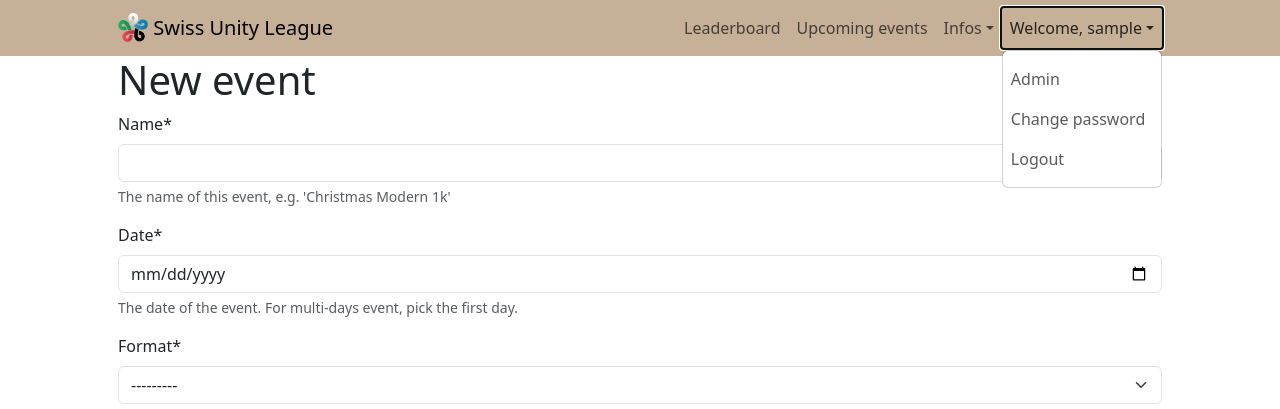
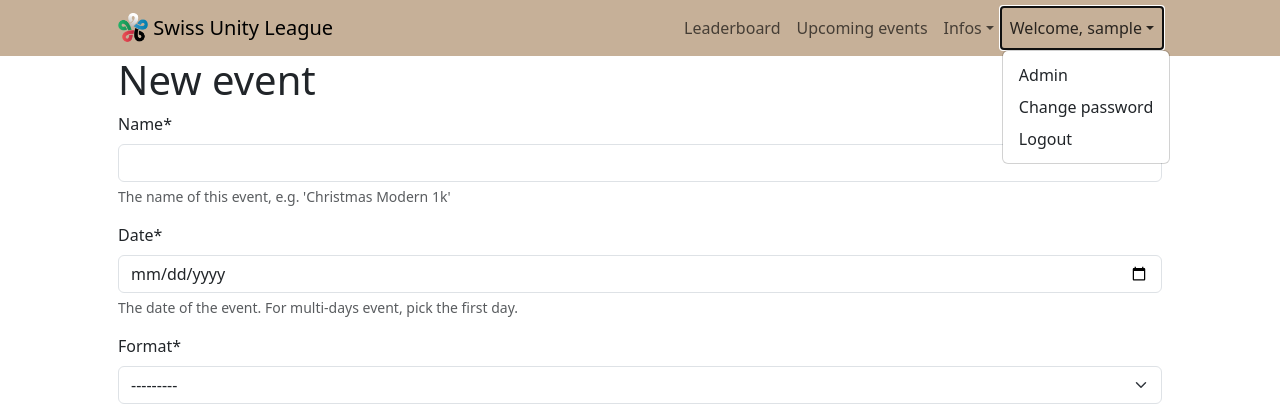
Before and after one commit to antoinealb/swiss-unity-league, a Django app: page /events/create in a window 1280 px wide, after a click that opens the changed part. Shown: the top 409 px of the page. Run offline with Django 4.2, Linux system fonts and the light colour scheme; the visitor is signed in with stand-in values (Sample User, id 1); data that the repository does not hold is empty; style sheets or scripts are compiled from the project's sources; some libraries are stand-ins or nearby versions.

Commit message:
Unify layouts of navbar dropdown menu

```diff
--- a/championship/templates/championship/base.html
+++ b/championship/templates/championship/base.html
@@ -43,15 +43,15 @@
                                     <a class="nav-link dropdown-toggle" href="#" id="userDropDown" role="button" data-bs-toggle="dropdown" aria-expanded="false">Welcome, {{ user.username }}</a>
                                     <ul class="dropdown-menu" aria-labelledby="userDropDown">
                                         {% if user.eventorganizer_set.count %}
-                                            <li class="nav-item"><a class="nav-link" href="{% url 'events_create' %}">Create new event</a></li>
-                                            <li class="nav-item"><a class="nav-link" href="{% url 'results_create' %}">Upload results</a></li>
-                                            <li class="nav-item"><a class="nav-link" href="{% url 'organizer_update' %}">Edit organizer profile</a></li>
+                                            <li><a class="dropdown-item" href="{% url 'events_create' %}">Create new event</a></li>
+                                            <li><a class="dropdown-item" href="{% url 'results_create' %}">Upload results</a></li>
+                                            <li><a class="dropdown-item" href="{% url 'organizer_update' %}">Edit organizer profile</a></li>
                                         {% endif %}
                                         {% if user.is_staff %}
-                                            <li class="nav-item"><a class="nav-link" href="{% url 'admin:index' %}">Admin</a></li>
+                                            <li><a class="dropdown-item" href="{% url 'admin:index' %}">Admin</a></li>
                                         {% endif %}
-                                        <li class="nav-item"><a class="nav-link" href="{% url 'password_change' %}">Change password</a></li>
-                                        <li class="nav-item"><a class="nav-link" href="{% url 'logout' %}">Logout</a></li>
+                                        <li><a class="dropdown-item" href="{% url 'password_change' %}">Change password</a></li>
+                                        <li><a class="dropdown-item" href="{% url 'logout' %}">Logout</a></li>
                                     </ul>
                                 </li>
                             {% endif %}
```
